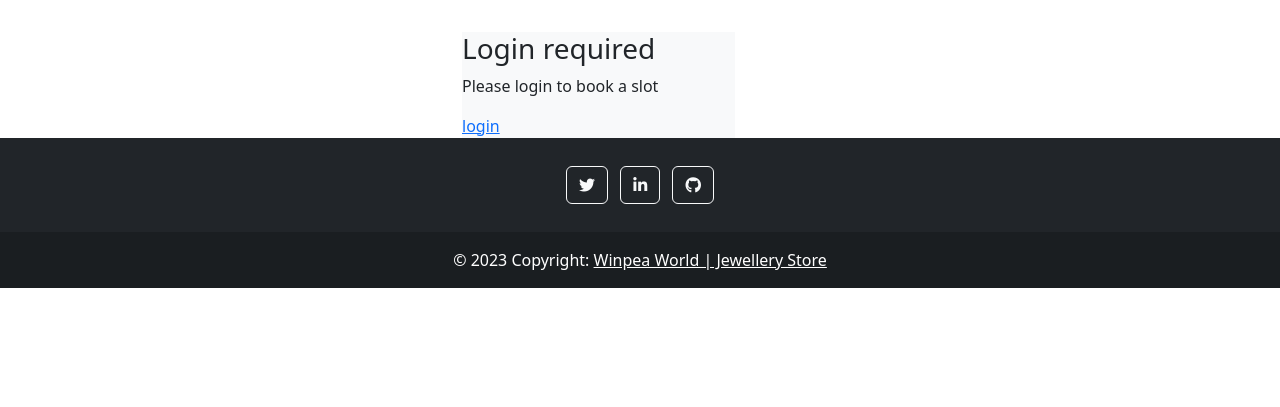
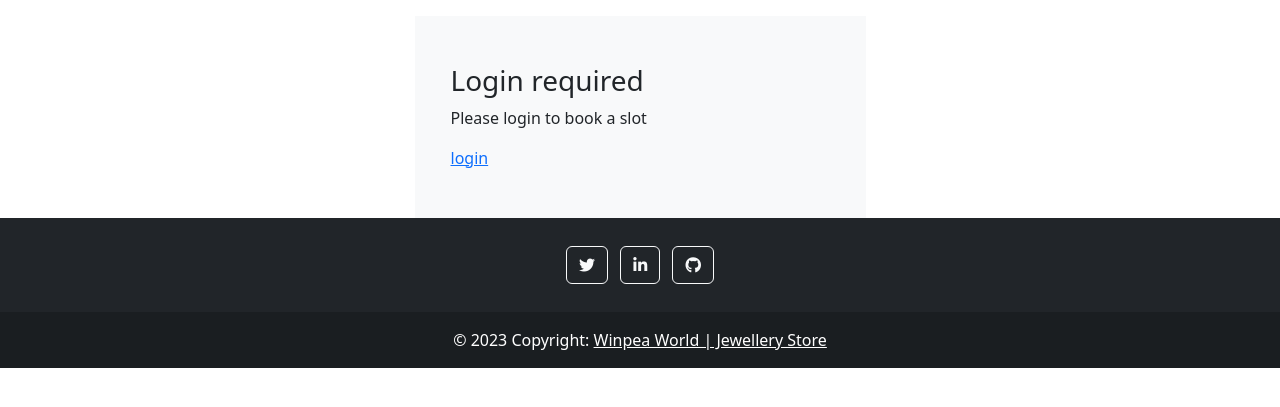
Before and after one commit to LewisHaZ/CI_PP4_WINPEA, a Django app: page /slot_confirmed/ in a window 1280 px wide. Shown: the part 56-463 px from the top of the page. Run offline with Django 3.2, Linux system fonts and the light colour scheme; parts of the project's set-up code (start-up, migrations or seed data) failed here and were passed over; some libraries are stand-ins or nearby versions.

Commit message:
Adjust bootstrap card styling across pages in booking forms

```diff
--- a/book_a_slot/templates/book_a_slot/booking_list.html
+++ b/book_a_slot/templates/book_a_slot/booking_list.html
@@ -4,12 +4,12 @@
 
 <section>
     <div class="container">
-        <h2>My Bookings:</h2>
-        <div class="row">
+        <div class="row justify-content-center mt-3">
+            <h2>My Bookings:</h2><hr>
             {% for booking in bookings %}
             <div class="col-md-5">
                 <div class="card mb-5">
-                    <div class="card-body">
+                    <div class="card-body bg-light">
                         <h5 class="card-title">{{ booking.name }}</h5>
                         <h6 class="card-subtitle mb-2 text-muted">{{ booking.requested_date }} at
                             {{ booking.requested_time }}</h6><br>
--- a/book_a_slot/templates/book_a_slot/slot_confirmed.html
+++ b/book_a_slot/templates/book_a_slot/slot_confirmed.html
@@ -7,7 +7,8 @@
         <div class="row justify-content-center mt-3">
             <div class="col-md-5">
                 <div class="card-body bg-light">
-                    <div class="card-body">
+                    <div class="row">
+                            <div class="class col-12 p-5">
                                 <h2>Booking Successful</h2><br>
                                 <hr>
                                 <h3>Looking forward to welcoming you in-store!</h3><br>
@@ -18,6 +19,7 @@
                     </div>
                 </div>
             </div>
+        </div>
 </section>
 
 {%endblock%}
--- a/book_a_slot/templates/book_a_slot/visit_store.html
+++ b/book_a_slot/templates/book_a_slot/visit_store.html
@@ -4,10 +4,10 @@
 {% block content %}
 <div class="container">
     <div class="row justify-content-center mt-3">
-        <div class="col-md-6 mt-3 offset-md-2">
-            <div class="col-md-6 bg-light">
+        <div class="col-md-5">
+            <div class="card-body bg-light">
                 <div class="row">
-                    <div class="col-12">
+                    <div class="col-12 p-5">
 
                         <!-- Display if user is not logged in -->
                         {% if not user.is_authenticated %}
```
Lines whose indentation alone changed are shown as unchanged.
